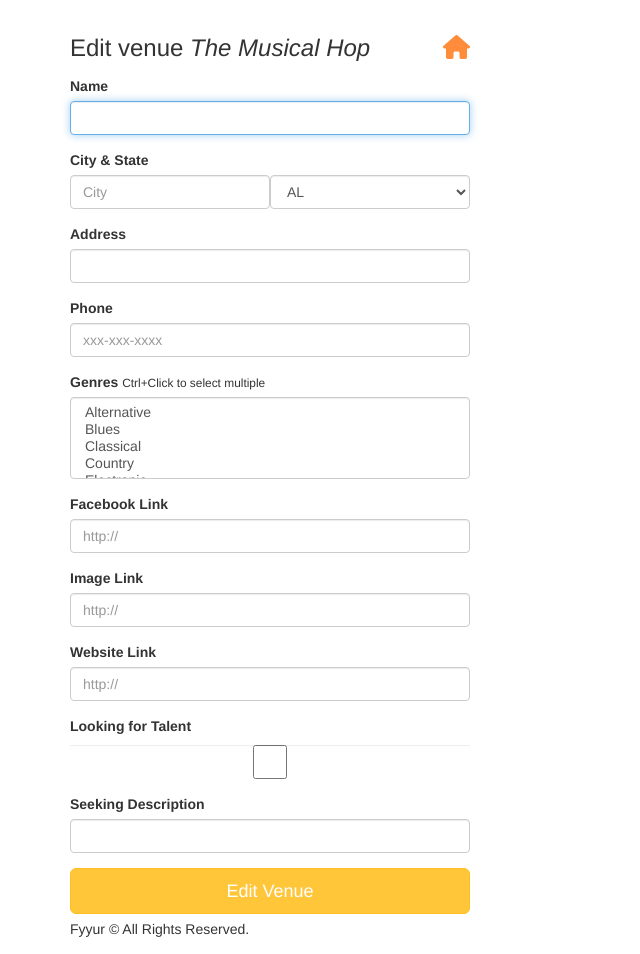
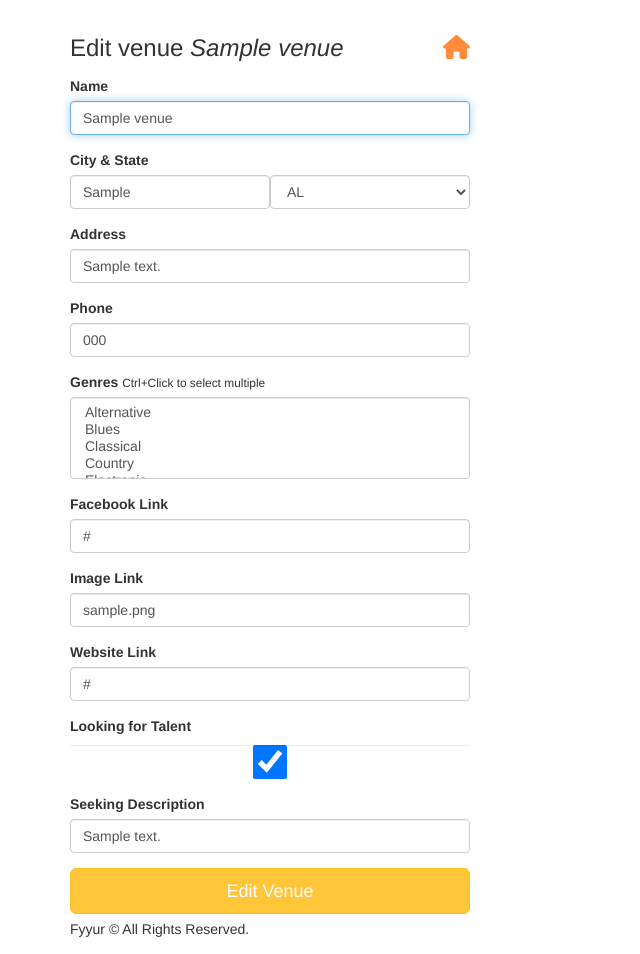
Before and after one commit to carevon/fyyur, a Flask app: page /venues/1/edit in a window 1280 px wide. Shown: the part 60-1014 px from the top of the page, without its empty margins (0-640 px from the left). Run offline with Flask 2, Linux system fonts and the light colour scheme; tables that the repository leaves empty hold one stand-in row (values such as "Sample post"); parts of the project's set-up code (start-up, migrations or seed data) failed here and were passed over; some libraries are stand-ins or nearby versions.

Commit message:
completing show venues and artists, delete method

```diff
--- a/app.py
+++ b/app.py
@@ -151,8 +151,8 @@ def create_venue_form():
 
 @app.route('/venues/create', methods=['POST'])
 def create_venue_submission():
-  # TODO: insert form data as a new Venue record in the db, instead
-  # TODO: modify data to be the data object returned from db insertion
+  # DONE: insert form data as a new Venue record in the db, instead
+  # DONE: modify data to be the data object returned from db insertion
   error = False
   try:
     name = request.form['name']
@@ -181,7 +181,7 @@ def create_venue_submission():
   finally:
     db.session.close()
 
-  # TODO: on unsuccessful db insert, flash an error instead.
+  # DONE: on unsuccessful db insert, flash an error instead.
   if error:
     flash('An error has occurred. Venue {} could not be listed.'.format(request.form['name']))
   else: # on successful db insert, flash success
@@ -191,14 +191,16 @@ def create_venue_submission():
   # see: http://flask.pocoo.org/docs/1.0/patterns/flashing/
   return render_template('pages/home.html')
 
-@app.route('/venues/<venue_id>', methods=['DELETE'])
+@app.route('/venues/<venue_id>/remove', methods=['DELETE'])
 def delete_venue(venue_id):
-  # TODO: Complete this endpoint for taking a venue_id, and using
+  # DONE: Complete this endpoint for taking a venue_id, and using
   # SQLAlchemy ORM to delete a record. Handle cases where the session commit could fail.
-
+  venue = Venue.query(venue_id)
+  db.session.delete(venue)
+  db.session.commit()
   # BONUS CHALLENGE: Implement a button to delete a Venue on a Venue Page, have it so that
   # clicking that button delete it from the db then redirect the user to the homepage
-  return None
+  return render_template('pages/home.html')
 
 #  Artists
 #  ----------------------------------------------------------------
@@ -275,54 +277,97 @@ def show_artist(artist_id):
 #  ----------------------------------------------------------------
 @app.route('/artists/<int:artist_id>/edit', methods=['GET'])
 def edit_artist(artist_id):
+  # DONE: populate form with fields from artist with ID <artist_id>
   form = ArtistForm()
-  artist={
-    "id": 4,
-    "name": "Guns N Petals",
-    "genres": ["Rock n Roll"],
-    "city": "San Francisco",
-    "state": "CA",
-    "phone": "326-123-5000",
-    "website": "https://www.gunsnpetalsband.com",
-    "facebook_link": "https://www.facebook.com/GunsNPetals",
-    "seeking_venue": True,
-    "seeking_description": "Looking for shows to perform at in the San Francisco Bay Area!",
-    "image_link": "https://images.unsplash.com/photo-1549213783-8284d0336c4f?ixlib=rb-1.2.1&ixid=eyJhcHBfaWQiOjEyMDd9&auto=format&fit=crop&w=300&q=80"
-  }
-  # TODO: populate form with fields from artist with ID <artist_id>
+  artist = Artist.query.get(artist_id)
+  if artist:
+    fix_json_array(artist, "genres")
+    print(artist.genres)
+    form.name.data = artist.name
+    form.city.data = artist.city
+    form.state.data = artist.state
+    form.phone.data = artist.phone
+    form.genres.data = artist.genres
+    form.facebook_link.data = artist.facebook_link
+    form.image_link.data = artist.image_link
+    form.website_link.data = artist.website
+    form.seeking_venue.data = artist.seeking_venue
+    form.seeking_description.data = artist.seeking_description
   return render_template('forms/edit_artist.html', form=form, artist=artist)
 
 @app.route('/artists/<int:artist_id>/edit', methods=['POST'])
 def edit_artist_submission(artist_id):
-  # TODO: take values from the form submitted, and update existing
+  # DONE: take values from the form submitted, and update existing
   # artist record with ID <artist_id> using the new attributes
-
+  error = False
+  try:
+    artist = Artist.query.get(artist_id)
+    artist.name = request.form['name']
+    artist.city = request.form['city']
+    artist.state = request.form['state']
+    artist.phone = request.form['phone']
+    artist.genres = request.form.getlist('genres')
+    artist.facebook_link = request.form['facebook_link']
+    artist.image_link = request.form['image_link']
+    artist.website = request.form['website_link']
+    artist.seeking_venue = True if 'seeking_venue' in request.form else False
+    artist.seeking_description = request.form['seeking_description']
+    artist.updated_at = datetime.now(timezone(timedelta(hours=-3)))
+    db.session.commit()
+  except:
+    error = True
+    db.session.rollback()
+    print(sys.exc_info())
+  finally:
+    db.session.close()
   return redirect(url_for('show_artist', artist_id=artist_id))
 
 @app.route('/venues/<int:venue_id>/edit', methods=['GET'])
 def edit_venue(venue_id):
+  # DONE: populate form with values from venue with ID <venue_id>
   form = VenueForm()
-  venue={
-    "id": 1,
-    "name": "The Musical Hop",
-    "genres": ["Jazz", "Reggae", "Swing", "Classical", "Folk"],
-    "address": "1015 Folsom Street",
-    "city": "San Francisco",
-    "state": "CA",
-    "phone": "123-123-1234",
-    "website": "https://www.themusicalhop.com",
-    "facebook_link": "https://www.facebook.com/TheMusicalHop",
-    "seeking_talent": True,
-    "seeking_description": "We are on the lookout for a local artist to play every two weeks. Please call us.",
-    "image_link": "https://images.unsplash.com/photo-1543900694-133f37abaaa5?ixlib=rb-1.2.1&ixid=eyJhcHBfaWQiOjEyMDd9&auto=format&fit=crop&w=400&q=60"
-  }
-  # TODO: populate form with values from venue with ID <venue_id>
+  venue = Venue.query.get(venue_id)
+  if venue:
+    fix_json_array(venue, "genres")
+    form.name.data = venue.name
+    form.city.data = venue.city
+    form.state.data = venue.state
+    form.address.data = venue.address
+    form.phone.data = venue.phone
+    form.genres.data = venue.genres
+    form.facebook_link.data = venue.facebook_link
+    form.image_link.data = venue.image_link
+    form.website_link.data = venue.website
+    form.seeking_talent.data = venue.seeking_talent
+    form.seeking_description.data = venue.seeking_description
   return render_template('forms/edit_venue.html', form=form, venue=venue)
 
 @app.route('/venues/<int:venue_id>/edit', methods=['POST'])
 def edit_venue_submission(venue_id):
-  # TODO: take values from the form submitted, and update existing
+  # DONE: take values from the form submitted, and update existing
   # venue record with ID <venue_id> using the new attributes
+  error = False
+  try:
+    venue = Venue.query.get(venue_id)
+    venue.name = request.form['name']
+    venue.city = request.form['city']
+    venue.state = request.form['state']
+    venue.address = request.form['address']
+    venue.phone = request.form['phone']
+    venue.genres = request.form.getlist('genres')
+    venue.fb_link = request.form['facebook_link']
+    venue.img_link = request.form['image_link']
+    venue.website_link = request.form['website_link']
+    venue.seeking_talent = True if 'seeking_talent' in request.form else False
+    venue.seeking_description = request.form['seeking_description']
+    venue.updated_at = datetime.now(timezone(timedelta(hours=-3)))
+    db.session.commit()
+  except:
+    error = True
+    db.session.rollback()
+    print(sys.exc_info())
+  finally:
+    db.session.close()
   return redirect(url_for('show_venue', venue_id=venue_id))
 
 #  Create Artist
@@ -336,13 +381,41 @@ def create_artist_form():
 @app.route('/artists/create', methods=['POST'])
 def create_artist_submission():
   # called upon submitting the new artist listing form
-  # TODO: insert form data as a new Venue record in the db, instead
-  # TODO: modify data to be the data object returned from db insertion
+  # DONE: insert form data as a new Venue record in the db, instead
+  # DONE: modify data to be the data object returned from db insertion
+  try:
+    name = request.form['name']
+    city = request.form['city']
+    state = request.form['state']
+    address = request.form['address']
+    phone = request.form['phone']
+    genres = request.form.getlist('genres')
+    fb_link = request.form['facebook_link']
+    img_link = request.form['image_link']
+    website_link = request.form['website_link']
+    seeking_talent = True if 'seeking_talent' in request.form else False
+    seeking_description = request.form['seeking_description']
 
-  # on successful db insert, flash success
-  flash('Artist ' + request.form['name'] + ' was successfully listed!')
-  # TODO: on unsuccessful db insert, flash an error instead.
+    artist = Artist(name=name, city=city, state=state, address=address, phone=phone,
+    genres=genres, facebook_link=fb_link, image_link=img_link, website=website_link,
+    seeking_talent=seeking_talent, seeking_description=seeking_description,
+    created_at=datetime.now(timezone(timedelta(hours=-3))),
+    updated_at=datetime.now(timezone(timedelta(hours=-3))))
+    db.session.add(artist)
+    db.session.commit()
+  except:
+    error = True
+    db.session.rollback()
+    print(sys.exc_info())
+  finally:
+    db.session.close()
+
+  # DONE: on unsuccessful db insert, flash an error instead.
   # e.g., flash('An error occurred. Artist ' + data.name + ' could not be listed.')
+  if error:
+    flash('An error has occurred. Artist {} could not be listed.'.format(request.form['name']))
+  else: # on successful db insert, flash success
+    flash('Artist ' + request.form['name'] + ' was successfully listed!')
   return render_template('pages/home.html')
 
 
@@ -352,8 +425,7 @@ def create_artist_submission():
 @app.route('/shows')
 def shows():
   # displays list of shows at /shows
-  # DONE
-  # TODO: replace with real venues data.
+  # DONE: replace with real venues data.
   #       num_shows should be aggregated based on number of upcoming shows per venue.
   data = []
   shows = Show.query.all()
@@ -378,11 +450,30 @@ def create_shows():
 @app.route('/shows/create', methods=['POST'])
 def create_show_submission():
   # called to create new shows in the db, upon submitting new show listing form
-  # TODO: insert form data as a new Show record in the db, instead
+  # DONE: insert form data as a new Show record in the db, instead
+  error = False
+  try:
+    venue_id = request.form['venue_id']
+    artist_id = request.form['artist_id']
+    start_time = request.form['start_time']
 
-  # on successful db insert, flash success
-  flash('Show was successfully listed!')
-  # TODO: on unsuccessful db insert, flash an error instead.
+    show = Show(venue_id=venue_id, artist_id=artist_id, start_time=start_time,
+    created_at=datetime.now(timezone(timedelta(hours=-3))),
+    updated_at=datetime.now(timezone(timedelta(hours=-3))))
+    db.session.add(show)
+    db.session.commit()
+  except:
+    error = True
+    db.session.rollback()
+    print(sys.exc_info())
+  finally:
+    db.session.close()
+
+  # DONE: on unsuccessful db insert, flash an error instead.
+  if error:
+    flash('An error has occurred. Show could not be listed.')
+  else: # on successful db insert, flash success
+    flash('Show was successfully listed!')
   # e.g., flash('An error occurred. Show could not be listed.')
   # see: http://flask.pocoo.org/docs/1.0/patterns/flashing/
   return render_template('pages/home.html')
--- a/migrations/versions/6e87fcc92a50_.py
+++ b/migrations/versions/6e87fcc92a50_.py
@@ -21,7 +21,7 @@ def upgrade():
     op.create_table('show',
     sa.Column('created_at', sa.DateTime(timezone=True), nullable=True),
     sa.Column('updated_at', sa.DateTime(timezone=True), nullable=False),
-    sa.Column('id', sa.Integer(), nullable=False),
+    sa.Column('id', sa.Integer(), nullable=False, autoincrement=True),
     sa.Column('venue_id', sa.Integer(), nullable=False),
     sa.Column('artist_id', sa.Integer(), nullable=False),
     sa.Column('start_time', sa.DateTime(timezone=True), nullable=False),
--- a/templates/pages/show_artist.html
+++ b/templates/pages/show_artist.html
@@ -73,5 +73,6 @@
 </section>
 
 <a href="/artists/{{ artist.id }}/edit"><button class="btn btn-primary btn-lg">Edit</button></a>
+<a href="/artists/{{ artist.id }}/remove"><button class="btn btn-danger btn-lg">Remove</button></a>
 
 {% endblock %}
--- a/templates/pages/show_venue.html
+++ b/templates/pages/show_venue.html
@@ -76,5 +76,6 @@
 </section>
 
 <a href="/venues/{{ venue.id }}/edit"><button class="btn btn-primary btn-lg">Edit</button></a>
+<a href="/venues/{{ venue.id }}/remove"><button class="btn btn-danger btn-lg">Remove</button></a>
 
 {% endblock %}
```
